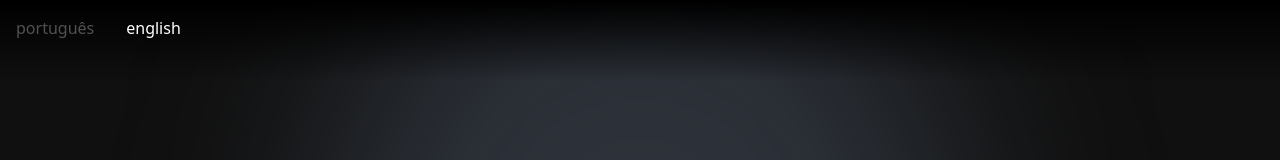
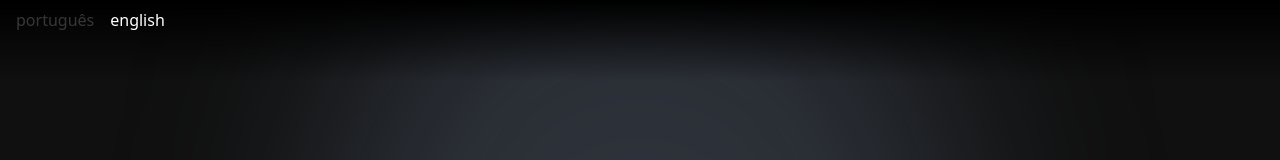
Before and after one commit to lodiped/lodiped.github.io, a SvelteKit app: page / in a window 1280 px wide. Shown: the top 160 px of the page. Built offline with nearby package versions, Linux system fonts and the light colour scheme.

Commit message:
language picker styling and code cleaning

```diff
--- a/src/routes/+page.svelte
+++ b/src/routes/+page.svelte
@@ -140,23 +140,25 @@
 
 		return () => {
 			window.removeEventListener('mousemove', updateAngle);
-			wrapper.removeEventListener('scroll', updateAngleOnScroll);
+			if (wrapper) {
+				wrapper.removeEventListener('scroll', updateAngleOnScroll);
+			}
 			clearInterval(intervalId);
 		};
 	});
 </script>
 
-<div class="fixed flex w-full bg-gradient-to-b from-black h-20 z-50">
+<div class="fixed flex gap-4 px-4 w-full bg-gradient-to-b from-black h-20 z-50">
 	<button
 		on:click={changeLang}
 		class={lang === 'pt'
-			? 'text-white p-2 m-2 flex rounded-xl'
-			: 'text-white p-2 m-2 flex rounded-xl opacity-30'}>português</button
+			? 'text-white my-2 flex rounded-xl'
+			: 'text-white my-2 flex rounded-xl opacity-20'}>português</button
 	>
 	<button
 		class={lang === 'pt'
-			? 'opacity-30 text-white p-2 m-2 flex rounded-xl'
-			: 'text-white p-2 m-2 flex rounded-xl'}
+			? 'opacity-20 text-white my-2 flex rounded-xl'
+			: 'text-white my-2 flex rounded-xl'}
 		on:click={changeLang}>english</button
 	>
 </div>
```
